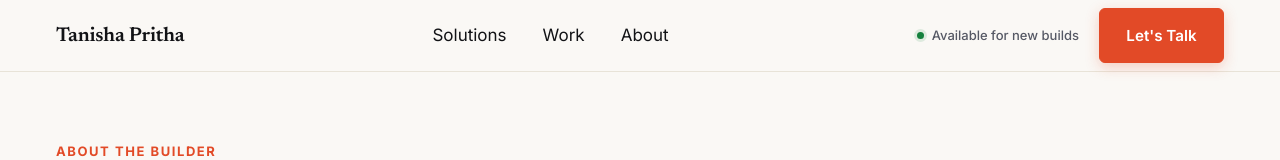
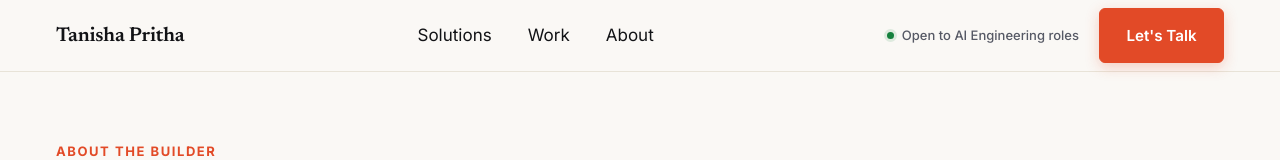
Before and after one commit to tanishapritha/PORTFOLIO, a Next.js app: page /about in a window 1280 px wide. Shown: the top 160 px of the page. Built offline with nearby package versions, Linux system fonts and the light colour scheme.

Commit message:
Update portfolio positioning for AI engineering roles

```diff
--- a/app/data/siteConfig.ts
+++ b/app/data/siteConfig.ts
@@ -1,11 +1,11 @@
 export const siteConfig = {
   name: "Tanisha Pritha",
-  title: "Tanisha Pritha — AI + Software Builder",
-  role: "AI + Software Builder",
-  tagline: "I turn business problems into working software.",
-  subTagline: "AI agents, custom applications, automation, AI systems, backend infrastructure and integrations. From a fast prototype to a complete intelligent system, I build what your business actually needs.",
-  microcopy: "Don't have a technical spec? That's fine. Start with the problem.",
-  availability: "Available for new builds",
+  title: "Tanisha Pritha — AI Engineer | Agentic Systems",
+  role: "AI Engineer",
+  tagline: "AI Engineer building agentic systems.",
+  subTagline: "I build practical AI systems across agentic workflows, LLM applications, RAG, voice AI, and backend infrastructure.",
+  microcopy: "Research → prototype → integrate → evaluate → iterate.",
+  availability: "Open to AI Engineering roles",
   email: "tpritha190304@gmail.com",
   phone: "+91 7368825023",
   calComUrl: "https://cal.com/tanishapritha",
```
